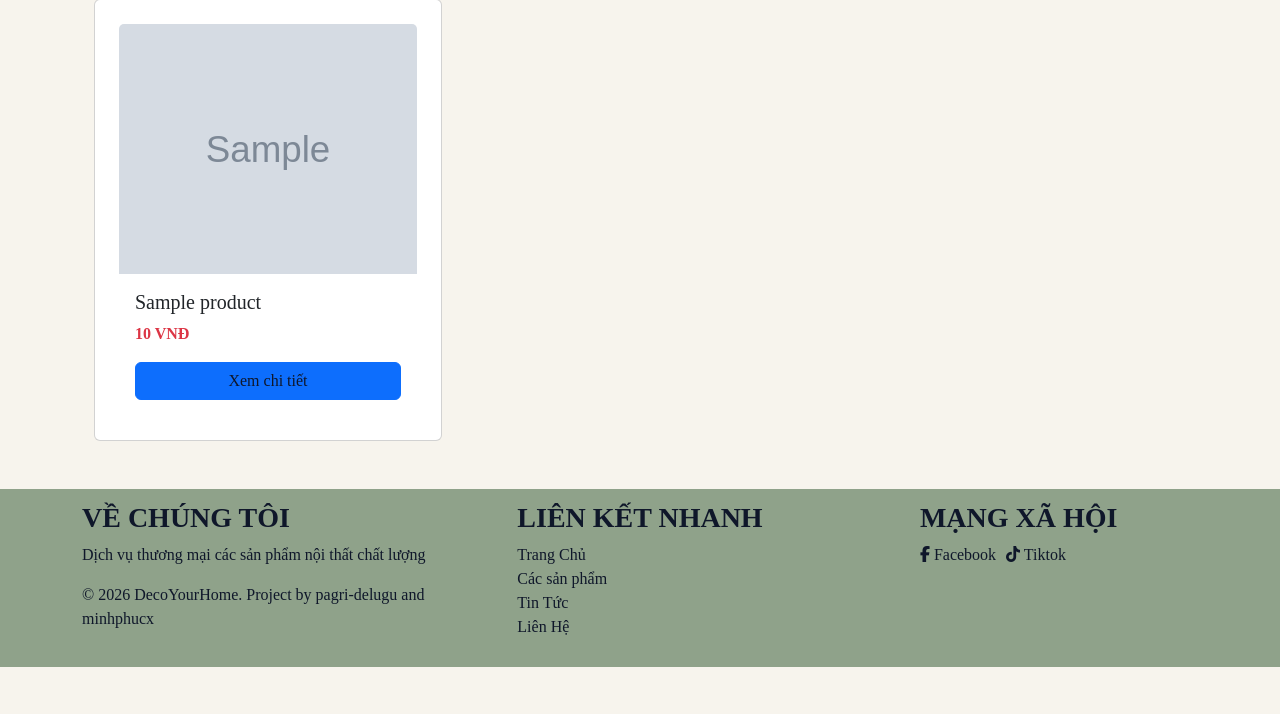
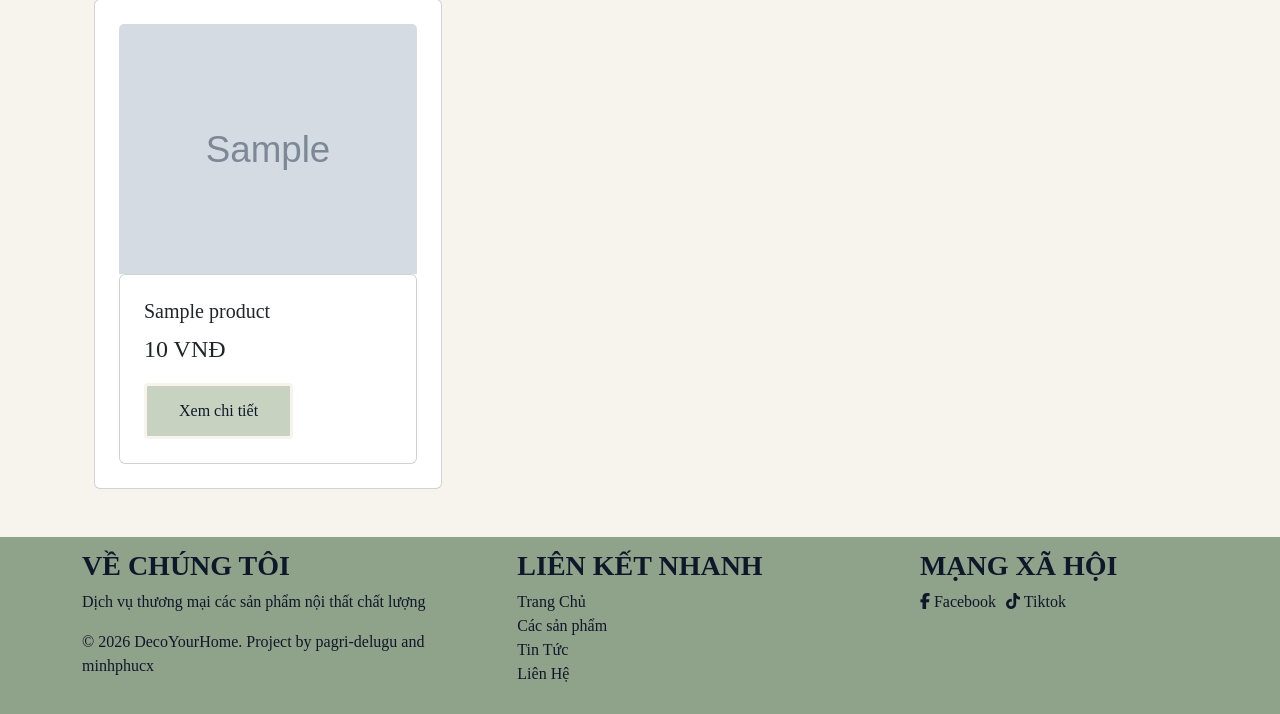
Before and after one commit to pagri-delugu/DecoYourHome, a Django app: page / in a window 1280 px wide. Shown: the part 159-873 px from the top of the page. Before the commit the page ends 826 px from the top, so only its background shows below. Run offline with Django 5.2, Linux system fonts and the light colour scheme; tables that the repository leaves empty hold one stand-in row (values such as "Sample post"); grey boxes marked "Sample" are stand-in pictures.

Commit message:
#22 - light UI edit

```diff
--- a/home/templates/pages/home.html
+++ b/home/templates/pages/home.html
@@ -9,18 +9,16 @@
     <div class="row">
         {% for product in products %}
         <div class="col-md-4 mb-4">
-            <div class="card h-100">
+            <div class="card">
                 {% if product.image %}
                     <img src="{{ product.image.url }}" class="card-img-top" alt="{{ product.name }}" style="height: 250px; object-fit: cover;">
-                {% else %}
-                    <img src="https://via.placeholder.com/300x250" class="card-img-top" alt="{{ product.name }}">
                 {% endif %}
-                <div class="card-body d-flex flex-column">
-                    <h5 class="card-title">{{ product.name }}</h5>
-                    <p class="card-text text-danger fw-bold">{{ product.price|intcomma }} VNĐ</p>
+                <div class="card">
+                    <h5>{{ product.name }}</h5>
+                    <p class="price">{{ product.price|intcomma }} VNĐ</p>
 
                     <!-- Đường dẫn đến trang chi tiết dựa trên ID sản phẩm -->
-                    <a href="{% url 'product_details' product.id %}" class="btn btn-primary mt-auto">Xem chi tiết</a>
+                    <a href="{% url 'product_details' product.id %}"><button class="button">Xem chi tiết</button></a>
                 </div>
             </div>
         </div>
```
Also changed, not shown: home/templates/pages/search.html (+5 -10 lines).
